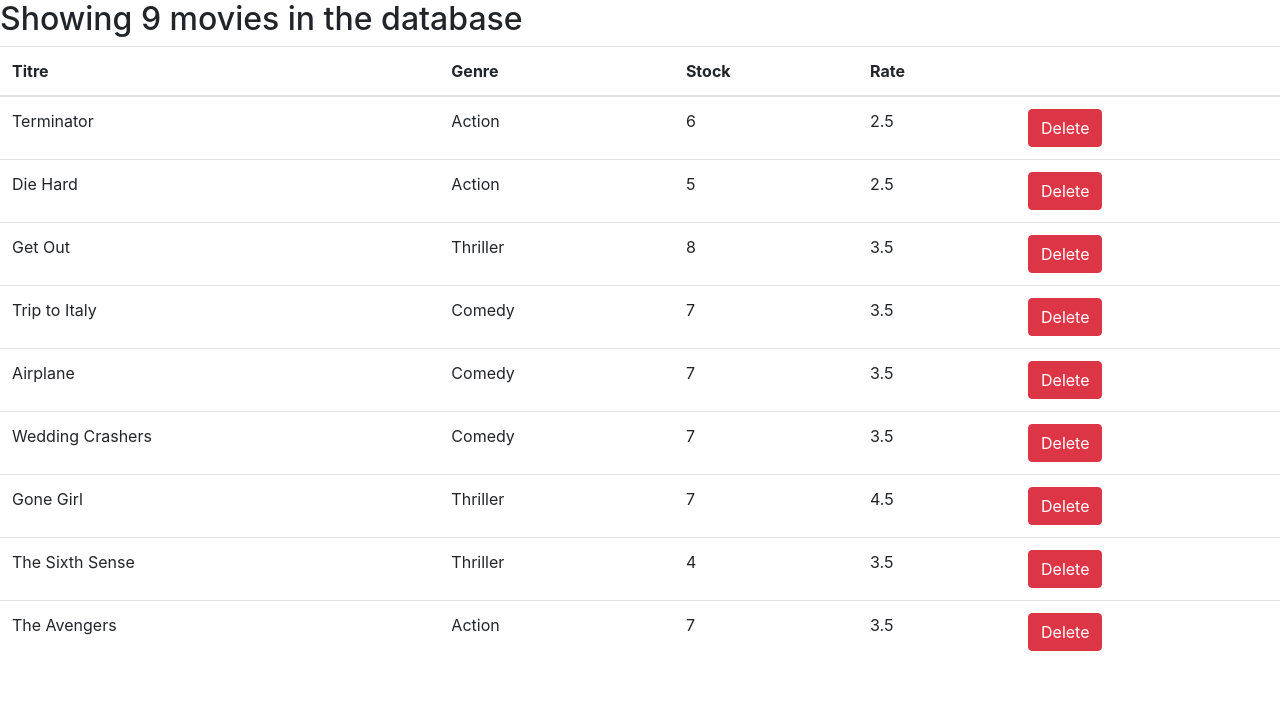
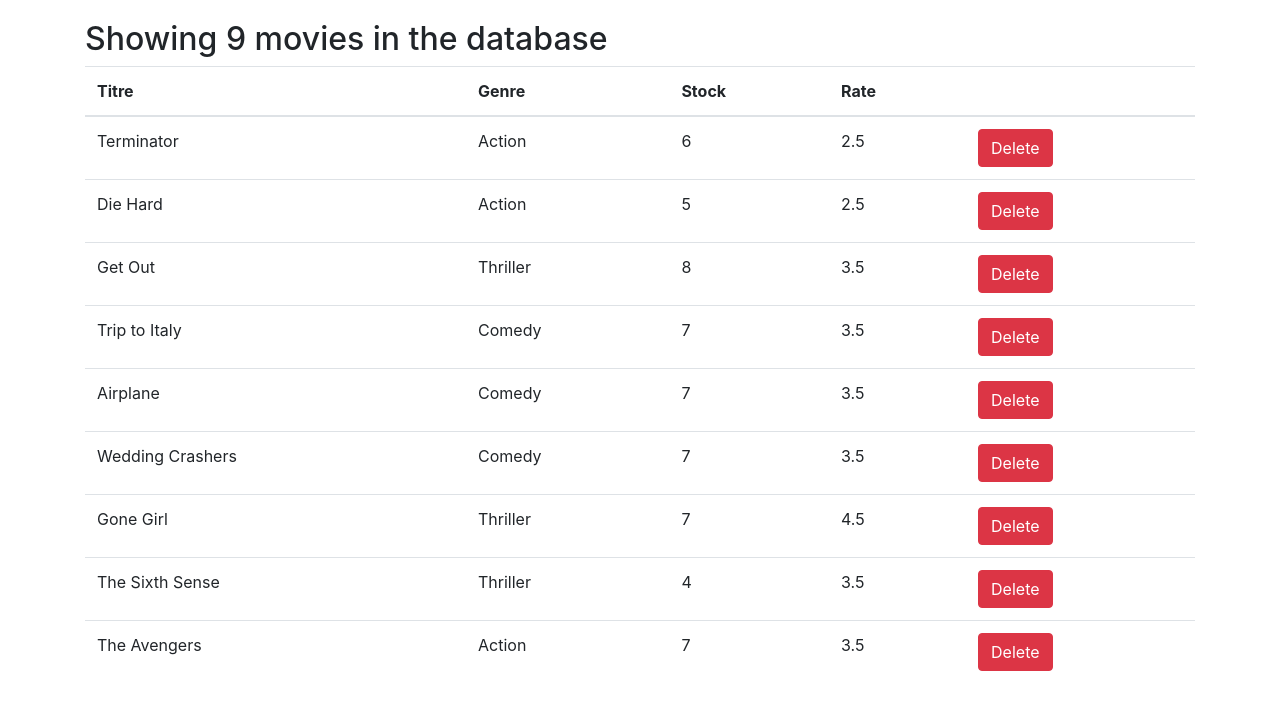
Before and after one commit to bobe974/ex1React, a React (Create React App) app: page / in a window 1280 px wide. Shown: the top 710 px of the page. Built offline with nearby package versions, Linux system fonts and the light colour scheme.

Commit message:
refactoring

```diff
--- a/src/App.js
+++ b/src/App.js
@@ -1,10 +1,11 @@
 
 import './App.css';
+import Movies from './component/movie'
 
 function App() {
   return (
     <div className="container">
-     <p>SALUT</p>
+      <Movies></Movies>
     </div>
   );
 }
--- a/src/component/movie.jsx
+++ b/src/component/movie.jsx
@@ -1,5 +1,6 @@
 import { deleteMovie, getMovies } from "../services/fakeMovieService";
 import { Component } from "react";
+import React from "react";
 
 class Movie extends Component {
   state = { movies: getMovies() };
@@ -11,10 +12,12 @@
   };
 
   render() {
+    const {length: count} = this.state.movies;
+     if (count === 0 )  return <h2> There are no movies in the database DUCON</h2>
     return (
-       <div>
-        {this.state.movies.length === 0 && <h2> There are no movies in the database DUCON</h2>}
-        {this.state.movies.length > 0 && (<div> <h2>Showing {this.state.movies.length} movies in the database</h2>
+       <React.Fragment>
+
+       <h2>Showing {count} movies in the database</h2>
       <table className="table">
         <thead>
           <tr>
@@ -43,9 +46,8 @@
             </tr>
           ))}
         </tbody>
-      </table> </div>)}
-
-      </div>
+      </table>
+        </React.Fragment>
     );
   }
 }
--- a/src/index.css
+++ b/src/index.css
@@ -5,6 +5,7 @@
     sans-serif;
   -webkit-font-smoothing: antialiased;
   -moz-osx-font-smoothing: grayscale;
+  padding: 20px 000;
 }
 
 code {
--- a/src/index.js
+++ b/src/index.js
@@ -10,7 +10,7 @@
 const root = ReactDOM.createRoot(document.getElementById('root'));
 root.render(
   <React.StrictMode>
-    <Movie />
+    <App />
   </React.StrictMode>
 );
 
```
